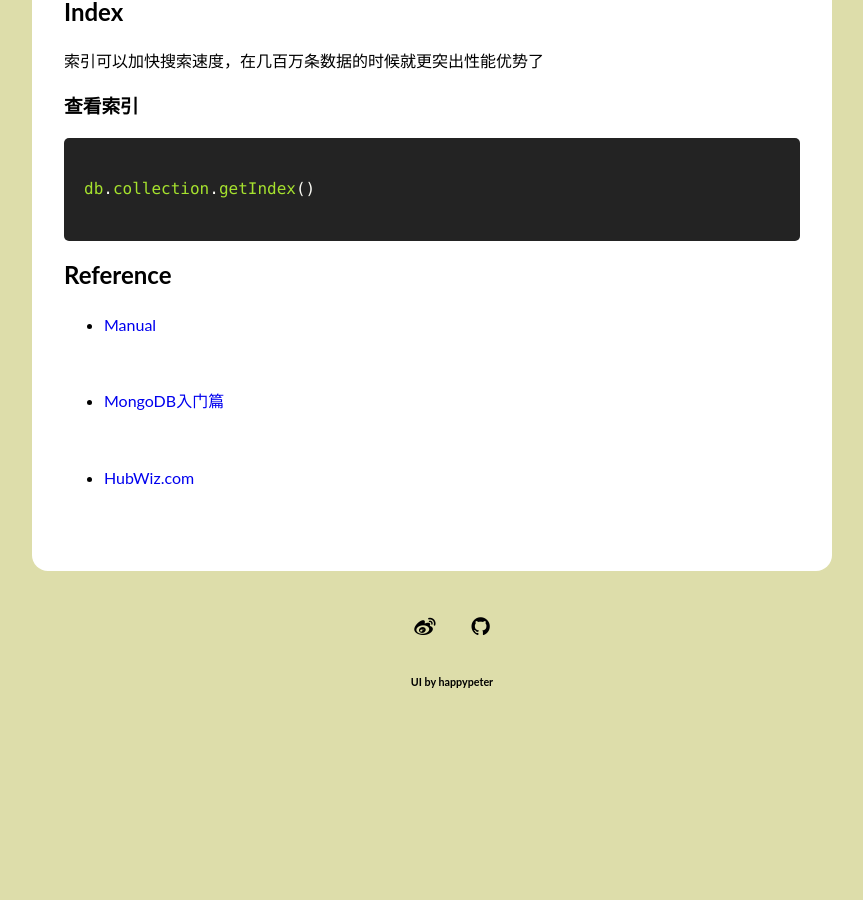
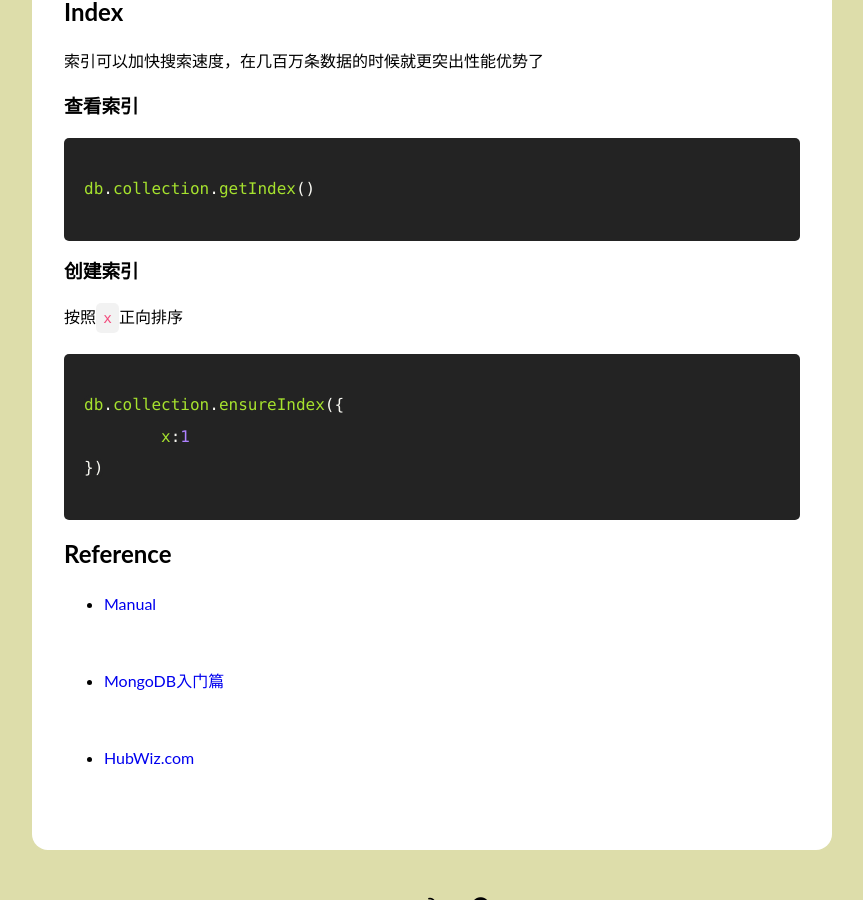
Before and after one commit to AnnatarHe/AnnatarHe.github.io, a Jekyll site: the page built from _posts/2015-8-15-MongoDB-notes.md, in a window 1280 px wide and 900 px high, scrolled down 6996 px. Shown: the whole window, without its empty margins (208-1071 px from the left). Built offline with Jekyll 4.4.1, drawn with Linux system fonts in a browser that asks for light colours; nearby versions of some CDN libraries; comment, search, counter and statistics services are not loaded; before the commit the page ends 7726 px from its top, so only the background shows below that.

Commit message:
add index ensure

```diff
--- a/_posts/2015-8-15-MongoDB-notes.md
+++ b/_posts/2015-8-15-MongoDB-notes.md
@@ -220,6 +220,16 @@ db.collection.find()
 db.collection.getIndex()
 {% endhighlight %}
 
+### 创建索引
+
+按照`x`正向排序
+
+{% highlight js %}
+db.collection.ensureIndex({
+	x:1
+})
+{% endhighlight %}
+
 ## Reference
 
 * [Manual](https://docs.mongodb.org/manual)
```
